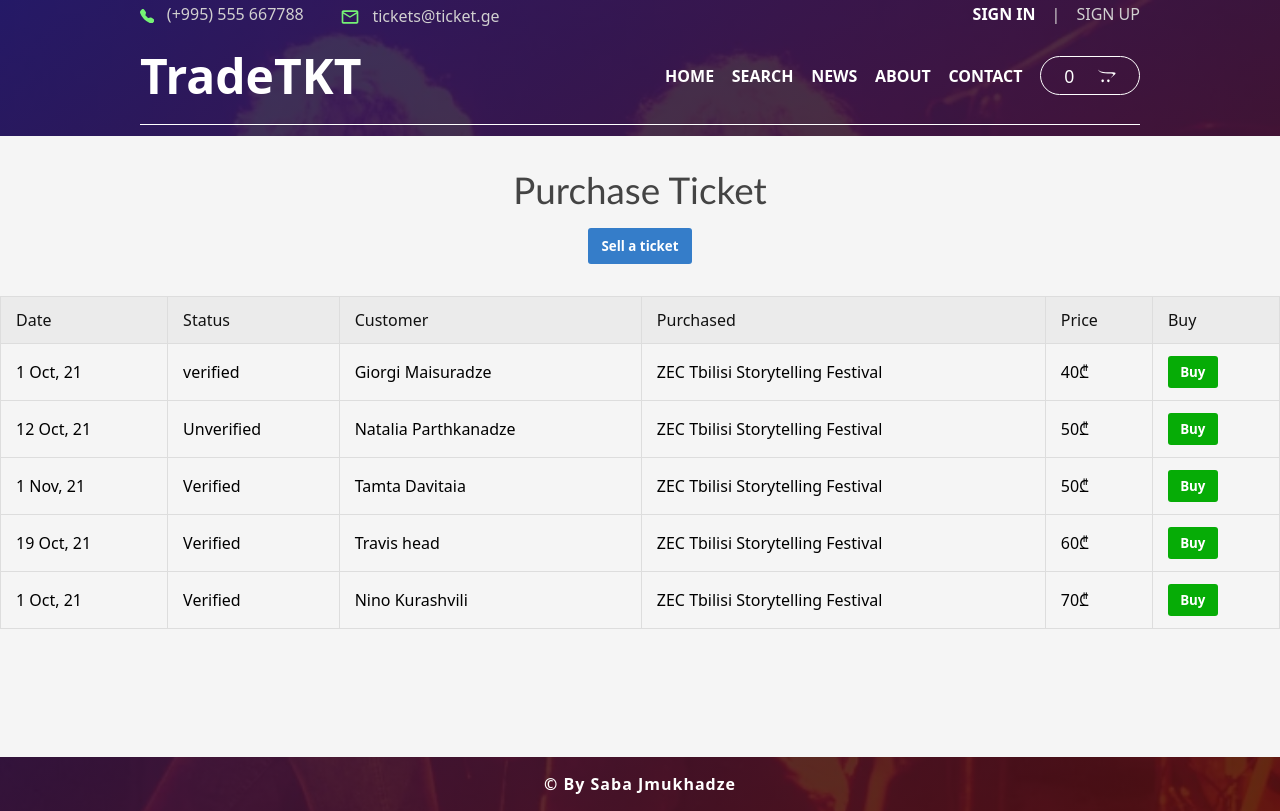
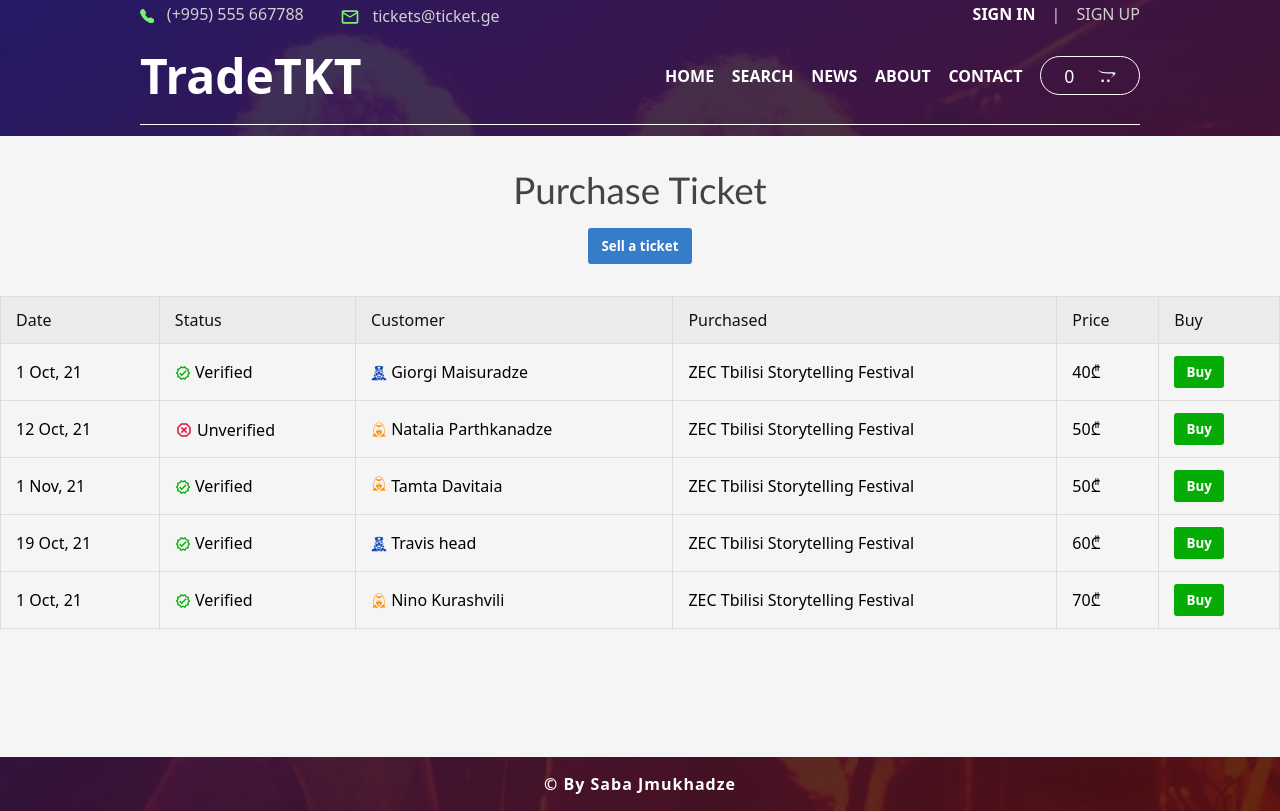
Before and after one commit to Sabajmukhadze1996/trade-ticket, a React (Create React App) app: page /purchase in a window 1280 px wide. Built offline with nearby package versions, Linux system fonts and the light colour scheme.

Commit message:
styles added in purchased page

```diff
--- a/src/pages/purchase-tickets-page/PurChasePage.tsx
+++ b/src/pages/purchase-tickets-page/PurChasePage.tsx
@@ -1,5 +1,9 @@
 import React from "react";
 import "./purchase-page.css";
+import { MdOutlineVerified } from "react-icons/md";
+import { MdOutlineDangerous } from "react-icons/md";
+import { GiFemaleVampire } from "react-icons/gi";
+import { GiNurseFemale } from "react-icons/gi";
 
 const PurChasePage = () => {
   return (
@@ -23,8 +27,10 @@ const PurChasePage = () => {
         <tbody>
           <tr>
             <td data-label="Date">1 Oct, 21</td>
-            <td data-label="Name">verified</td>
-            <td data-label="Status">Giorgi Maisuradze</td>
+            <td data-label="Name">
+              <MdOutlineVerified id="verified-logo" color="#06ac06"/> Verified
+            </td>
+            <td data-label="Status"><GiNurseFemale id="verified-logo" color="#0d47b4"/> Giorgi Maisuradze</td>
             <td data-label="Customer">ZEC Tbilisi Storytelling Festival</td>
             <td data-label="Purchased">40₾</td>
             <td data-label="Buy">
@@ -34,8 +40,10 @@ const PurChasePage = () => {
 
           <tr>
             <td data-label="Date">12 Oct, 21</td>
-            <td data-label="Name">Unverified</td>
-            <td data-label="Status">Natalia Parthkanadze</td>
+            <td data-label="Name">
+              <MdOutlineDangerous id="verified-logo" color="crimson" size={18} /> Unverified
+            </td>
+            <td data-label="Status"><GiFemaleVampire id="verified-logo" color="darkorange"/> Natalia Parthkanadze</td>
             <td data-label="Customer">ZEC Tbilisi Storytelling Festival</td>
             <td data-label="Purchased">50₾</td>
             <td data-label="Buy">
@@ -45,8 +53,10 @@ const PurChasePage = () => {
 
           <tr>
             <td data-label="Date">1 Nov, 21</td>
-            <td data-label="Name">Verified</td>
-            <td data-label="Status">Tamta Davitaia </td>
+            <td data-label="Name">
+              <MdOutlineVerified id="verified-logo" color="#06ac06"/> Verified
+            </td>
+            <td data-label="Status"><GiFemaleVampire color="darkorange"/> Tamta Davitaia </td>
             <td data-label="Customer">ZEC Tbilisi Storytelling Festival</td>
             <td data-label="Purchased">50₾</td>
             <td data-label="Buy">
@@ -56,8 +66,10 @@ const PurChasePage = () => {
 
           <tr>
             <td data-label="Date">19 Oct, 21</td>
-            <td data-label="Name">Verified</td>
-            <td data-label="Status">Travis head</td>
+            <td data-label="Name">
+              <MdOutlineVerified id="verified-logo" color="#06ac06"/> Verified
+            </td>
+            <td data-label="Status"><GiNurseFemale id="verified-logo" color="#0d47b4"/> Travis head</td>
             <td data-label="Customer">ZEC Tbilisi Storytelling Festival</td>
             <td data-label="Purchased">60₾</td>
             <td data-label="Buy">
@@ -67,8 +79,10 @@ const PurChasePage = () => {
 
           <tr>
             <td data-label="Date">1 Oct, 21</td>
-            <td data-label="Name">Verified</td>
-            <td data-label="Status">Nino Kurashvili</td>
+            <td data-label="Name">
+              <MdOutlineVerified id="verified-logo" color="#06ac06"/> Verified
+            </td>
+            <td data-label="Status"><GiFemaleVampire id="verified-logo" color="darkorange"/> Nino Kurashvili</td>
             <td data-label="Customer">ZEC Tbilisi Storytelling Festival</td>
             <td data-label="Purchased">70₾</td>
             <td data-label="Buy">
--- a/src/pages/purchase-tickets-page/purchase-page.css
+++ b/src/pages/purchase-tickets-page/purchase-page.css
@@ -58,6 +58,12 @@
     font-weight: 400;
     color: #111;
 }
+#purchase-page-container #verified-logo {
+   position: relative;
+   top: 3px;
+}
+
+
 
 #purchase-page-container .table td,.table th{
   padding:12px 15px;
@@ -74,10 +80,20 @@
 	padding-inline: 0.7rem;
     height: 2rem;
     border: 1px solid transparent;
-    background-color: rgb(6, 172, 6);
+    background-color: #06ac06;
     color: #ffffff;
     border-radius: 3px;
     font-weight: 600;
+    cursor: pointer;
+}
+
+#purchase-page-container .table td button:hover{
+	padding-inline: 0.7rem;
+    height: 2rem;
+    border: 1px solid #06ac06;
+    background-color: #ffffff;
+    color: #06ac06;
+    transition: 0.3s ease;
 }
 
 
```
